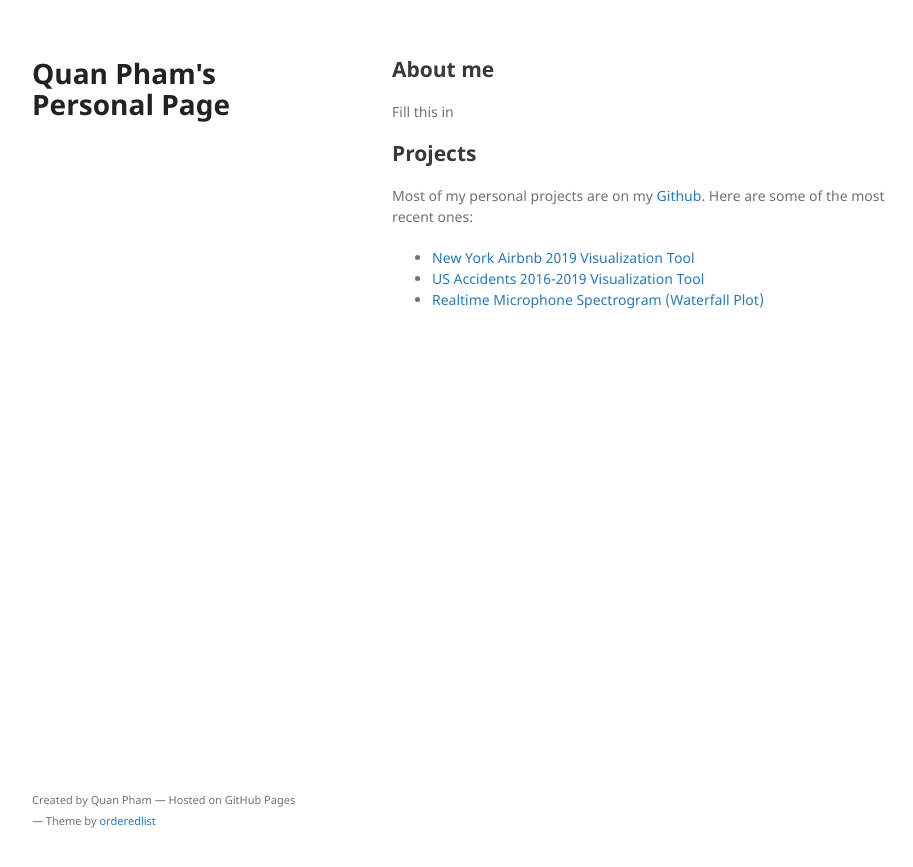
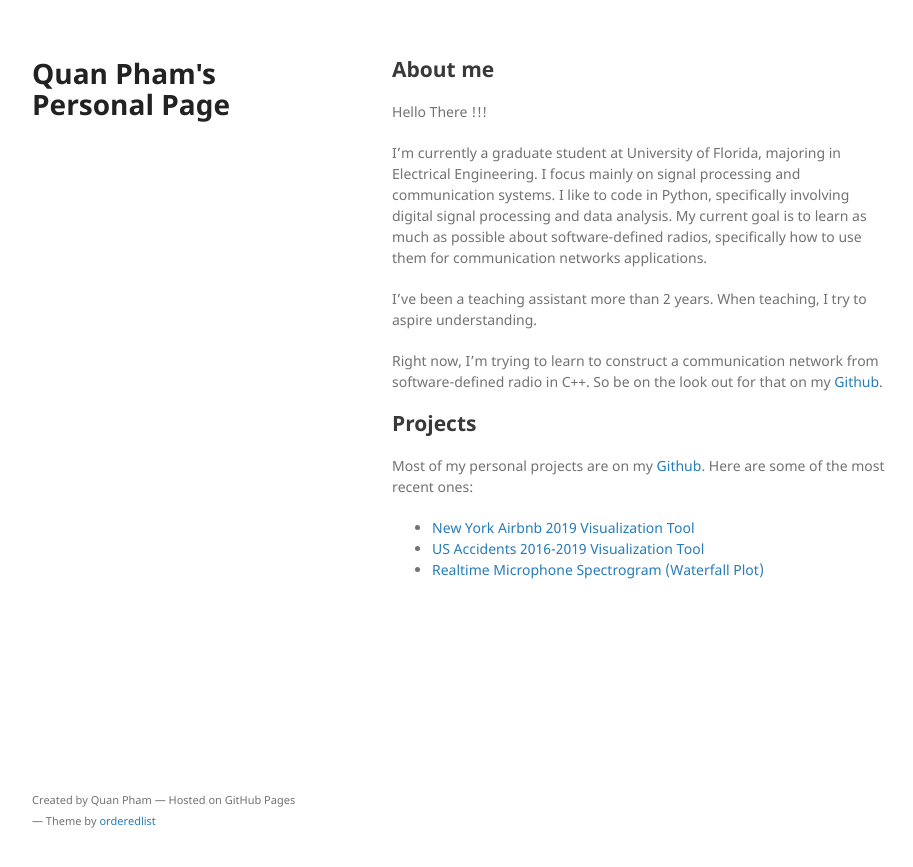
Before and after one commit to phamminhquan/phamminhquan.github.io, a Jekyll site: the page built from index.md, in a window 1280 px wide. Shown: the top 867 px of the page, without its empty margins (178-1091 px from the left). Built offline with Jekyll 4.4.1, drawn with Linux system fonts in a browser that asks for light colours; our own code applies the rules of GitHub Pages for plain Markdown files.

Commit message:
fill in about me

```diff
--- a/index.md
+++ b/index.md
@@ -4,7 +4,13 @@ layout: default
 
 ## About me
 
-Fill this in
+Hello There !!!
+
+I'm currently a graduate student at University of Florida, majoring in Electrical Engineering. I focus mainly on signal processing and communication systems. I like to code in Python, specifically involving digital signal processing and data analysis. My current goal is to learn as much as possible about software-defined radios, specifically how to use them for communication networks applications.
+
+I've been a teaching assistant more than 2 years. When teaching, I try to aspire understanding.
+
+Right now, I'm trying to learn to construct a communication network from software-defined radio in C++. So be on the look out for that on my [Github](https://github.com/phamminhquan).
 
 ## Projects
 
```
